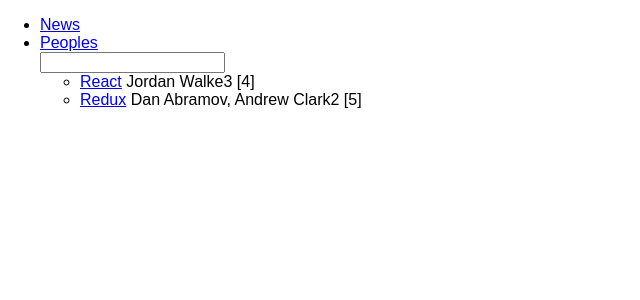
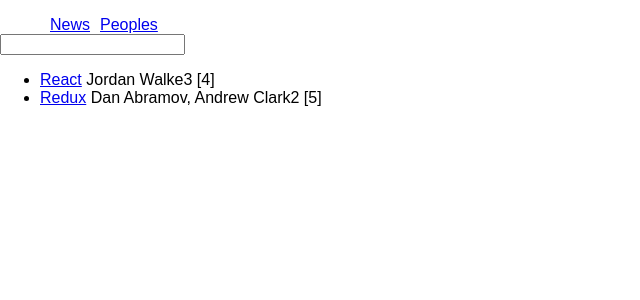
Before and after one commit to darwins-fox-2017/hacktiv8-news, a React (Create React App) app: page / in a window 1280 px wide. Shown: the top 300 px of the page, without its empty margins (0-640 px from the left). Built offline with nearby package versions, Linux system fonts and the light colour scheme.

Commit message:
Refactor menu

```diff
--- a/src/App.css
+++ b/src/App.css
@@ -0,0 +1,9 @@
+ul#test>li {
+  float:left;
+  margin-left: 10px;
+  list-style: none;
+}
+
+ul#test {
+  clear: both;
+}
--- a/src/App.js
+++ b/src/App.js
@@ -1,4 +1,5 @@
 import React, { Component } from 'react';
+import Menu from './Menu'
 import NewsList from './components/NewsList'
 import FormSearch from './components/FormSearch'
 import './App.css';
@@ -50,7 +51,7 @@
   render() {
     return (
       <div className="App">
-
+        <Menu />
         <FormSearch changeQuery={this.changeQuery.bind(this)} />
         <NewsList
         query={this.state.query}
--- a/src/Menu.js
+++ b/src/Menu.js
@@ -1,22 +1,16 @@
 import React from 'react'
-import App from './App'
-import People from './People'
 import {
-  BrowserRouter as Router,
-  Route,
   Link
 } from 'react-router-dom'
 
 const Menu = () => (
-  <Router>
-    <ul>
+    <div className="container">
+    <ul id="test" className="list-menu">
       <li><Link to="/">News</Link></li>
       <li><Link to="/peoples">Peoples</Link></li>
-
-      <Route exact path="/" component={App} />
-      <Route path="/peoples" component={People} />
     </ul>
-  </Router>
+    <br />
+    </div>
 )
 
 export default Menu
--- a/src/People.js
+++ b/src/People.js
@@ -1,4 +1,5 @@
 import React, { Component } from 'react'
+import Menu from './Menu'
 
 export default class People extends Component {
   constructor () {
@@ -28,6 +29,7 @@
 
     return (
       <div className="list-people">
+      <Menu />
       <h1>Peoples</h1>
       <ul>
         {
--- a/src/index.js
+++ b/src/index.js
@@ -1,13 +1,18 @@
 import React from 'react';
 import ReactDOM from 'react-dom';
-import Menu from './Menu';
+import { Route, BrowserRouter as Router } from 'react-router-dom'
+import App from './App';
+import People from './People'
 
 import './index.css';
 
 ReactDOM.render(
+  <Router>
   <div>
-    <Menu />
+    <Route exact path="/" component={App} />
+    <Route path="/peoples" component={People} />
   </div>
+  </Router>
   ,
   document.getElementById('root')
 );
```
